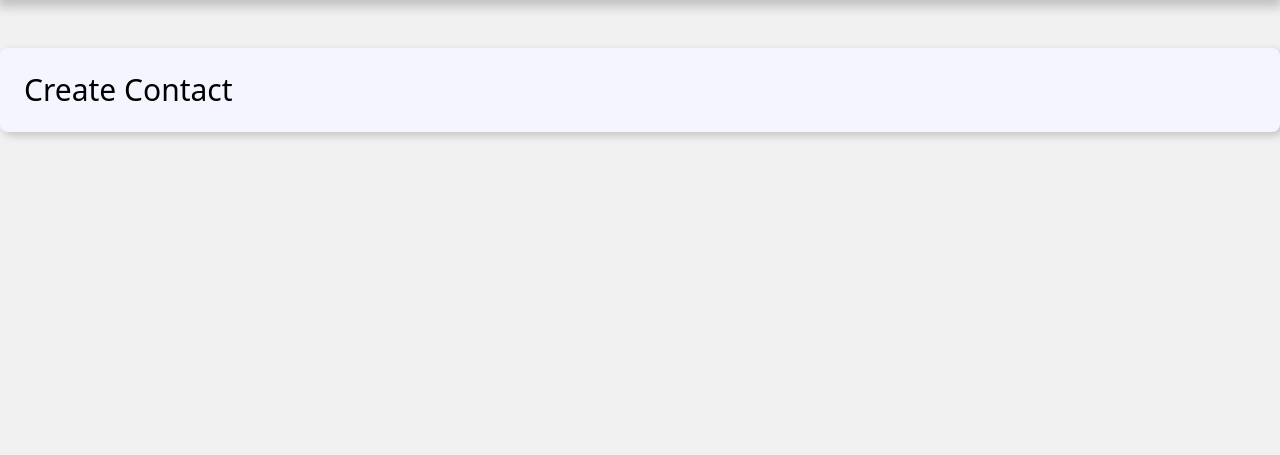
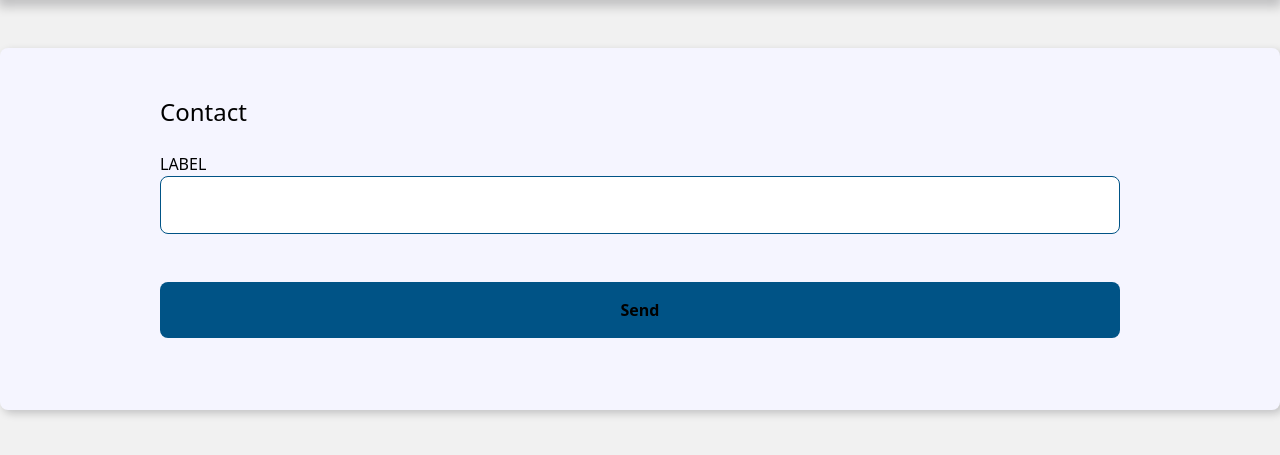
Before and after one commit to walber-vaz/agenda-django, a Django app: page /contact/create/ in a window 1280 px wide. Shown: the part 258-713 px from the top of the page. Run offline with Django 4.2, Linux system fonts and the light colour scheme.

Commit message:
feat: create template form create contact

```diff
--- a/contacts/templates/contacts/create.html
+++ b/contacts/templates/contacts/create.html
@@ -8,5 +8,29 @@
 {% block 'title' %} Criando contato {% endblock  %}
 
 {% block 'content' %}
-  <h1>Create Contact</h1>
+  <section class="form-wrapper">
+
+    <h2>Contact</h2>
+
+    <form
+      action=""
+      method="POST"
+      enctype="multipart/form-data"
+    >
+
+      <div class="form-content">
+        <div class="form-group">
+          <label for="id_first_name">LABEL</label>
+          <input type="text" name="first_name" maxlength="255" id="id_first_name">
+        </div>
+      </div>
+
+      <div class="form-content">
+        <div class="form-group">
+          <button class="btn" type="submit">Send</button>
+        </div>
+      </div>
+
+    </form>
+  </section>
 {% endblock %}
--- a/templates/static/global/css/styles.css
+++ b/templates/static/global/css/styles.css
@@ -369,3 +369,97 @@
   text-decoration: none;
   display: block;
 }
+
+.form-wrapper {
+  max-width: 60rem;
+  margin: var(--spacing) auto;
+}
+
+.form-content {
+  margin: var(--spacing) 0;
+}
+
+.form-group {
+  display: flex;
+  flex-direction: column;
+  padding-bottom: var(--spacing);
+}
+.errorlist {
+  list-style: none;
+  font-size: 1.2rem;
+  color: tomato;
+}
+.errorlist.nonfield {
+  color: inherit;
+}
+
+.form-group p {
+  margin: 1em 0;
+}
+
+.form-group .help-text,
+.form-group .help-text ~ ul {
+  margin: 0;
+  font-size: var(--smallest-font-size);
+  list-style: none;
+}
+
+.form-group input,
+.form-group textarea,
+.form-group select {
+  padding: 1rem;
+  border-radius: var(--default-border-radius);
+  border: 1px solid var(--link-dark-color);
+}
+
+.form-group input:focus,
+.form-group textarea:focus,
+.form-group select:focus {
+  outline: none;
+  box-shadow: 0 0 5px var(--link-dark-color);
+}
+
+.form-group label {
+  font-size: var(--smaller-font-size);
+}
+
+.btn {
+  background-color: var(--link-dark-color);
+  color: var(--clr-white);
+  font-weight: bold;
+  border: none;
+  padding: 1rem 2rem;
+  border-radius: var(--default-border-radius);
+  cursor: pointer;
+  transition: filter var(--transition-fast) ease-in-out;
+}
+
+.btn:hover {
+  filter: brightness(90%);
+}
+
+.btn:focus,
+.btn:active {
+  filter: brightness(80%);
+  box-shadow: 0 0 0.5rem var(--link-dark-color);
+}
+
+.contact-links {
+  margin-block: calc(1.2rem * 2);
+  display: flex;
+  align-items: center;
+  gap: 0 var(--spacing);
+}
+
+.btn-link {
+  font-size: 1.2rem;
+  text-decoration: none;
+  font-weight: bold;
+  padding: 1rem;
+  display: block;
+  line-height: 1.2rem;
+}
+
+.btn-delete {
+  background: tomato;
+}
```
